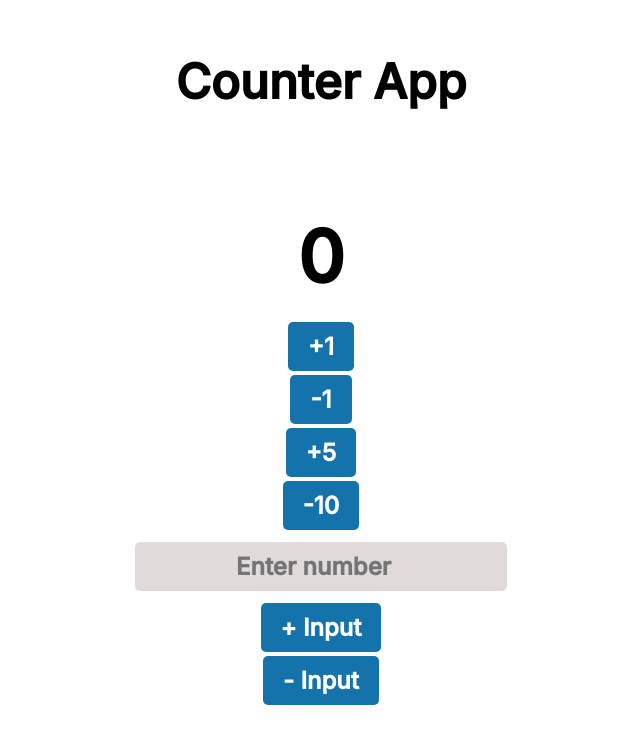
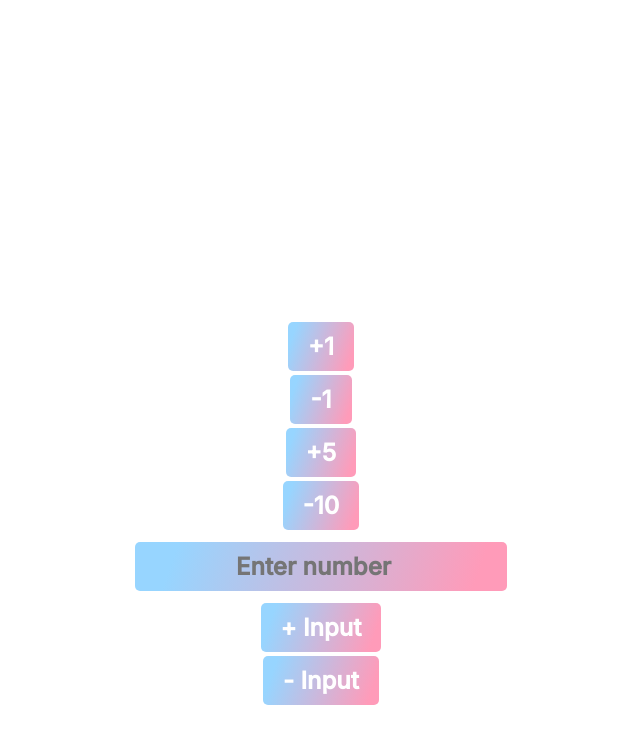
Before and after one commit to arpiitah/Counter-App--Micro-Project-2, a plain HTML site: page index.html in a window 1280 px wide. Shown: the whole page, without its empty margins (319-959 px from the left). Drawn offline with Linux system fonts and the light colour scheme.

Commit message:
updated.css

```diff
--- a/index.css
+++ b/index.css
@@ -8,6 +8,95 @@
 .container {
     display: flex;
     flex-direction: column;
+.container {
+    display: flex;
+    flex-direction: column;
+    align-items: center;
+    margin-top: 20px;
+    height: 100vh;
+    background: rgb(2,0,36);
+    background: linear-gradient(90deg, rgba(2,0,36,1) 0%, rgba(9,9,121,1) 0%, rgba(0,212,255,1) 100%);
+  }
+
+
+
+  h1 {
+    font-size: 48px;
+    font-weight: bold;
+    text-align: center;
+    font-family: 'Inter', sans-serif;
+    color: white;
+    text-align: center;
+  }
+
+  .counter {
+    display: flex;
+    flex-direction: column;
+    align-items: center;
+    margin-top: none;
+    font-family: 'Inter', sans-serif;
+    color: white;
+  }
+
+  h2 {
+    font-size: 72px;
+    font-weight: bold;
+    text-align: center;
+    margin-bottom: 20px;
+    color: white;
+    font-family: 'Inter', sans-serif;
+  }
+
+  button {
+    font-size: 24px;
+    font-weight: bold;
+    padding: 10px 20px;
+    margin: 2px 10px;
+    border: none;
+    border-radius: 5px;
+    cursor: pointer;
+    background: linear-gradient(109.6deg, rgb(151, 213, 255) 11.2%, rgb(255, 155, 185) 91.1%);
+    color: white;
+    font-family: 'Inter', sans-serif;
+    display: inline-block;
+		margin-right: 10px;
+		cursor: pointer;
+  }
+
+  button:hover {
+    margin: 5px;
+    background: rgb(2,0,36);
+    background: rgb(238,174,202);
+
+   }
+
+  input[type=number] {
+    font-size: 24px;
+    font-weight: bold;
+    text-align: center;
+    padding: 10px;
+    margin: 10px 10px;
+    border: black;
+    border-radius: 5px;
+    background-color: white;
+    color: black;
+    font-family: 'Inter', sans-serif;
+    background: linear-gradient(109.6deg, rgb(151, 213, 255) 11.2%, rgb(255, 155, 185) 91.1%);
+  }
+
+  input[type=number]:focus {
+    outline: none;
+    font-family: 'Inter', sans-serif;
+    color: white;
+    border: black;
+  }
+
+  button:focus,
+  input[type=number]:focus {
+    box-shadow: 0 0 5px #1573ac;
+    font-family: 'Inter', sans-serif;
+  }
+
     align-items: center;
     margin-top: 20px;
   }
```
